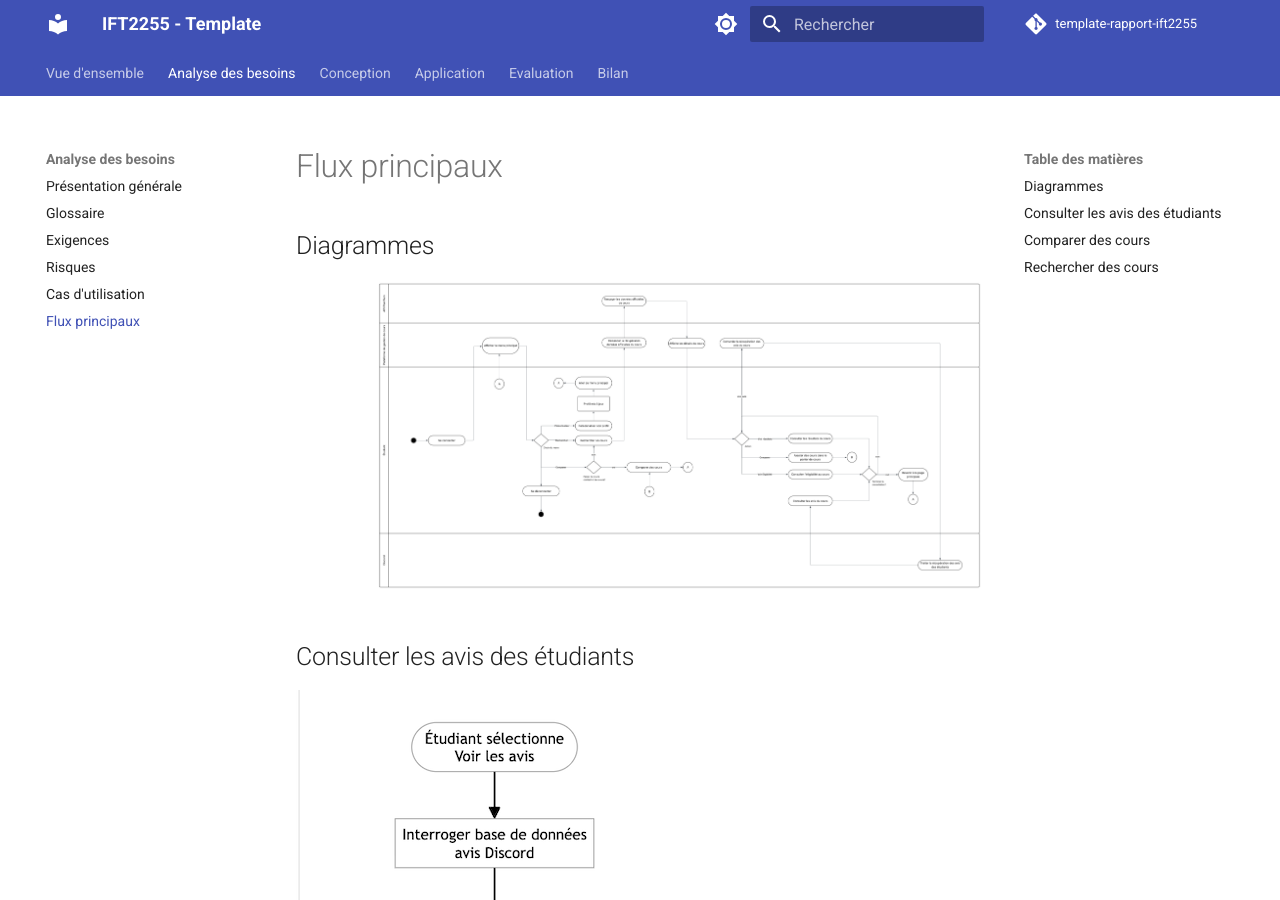
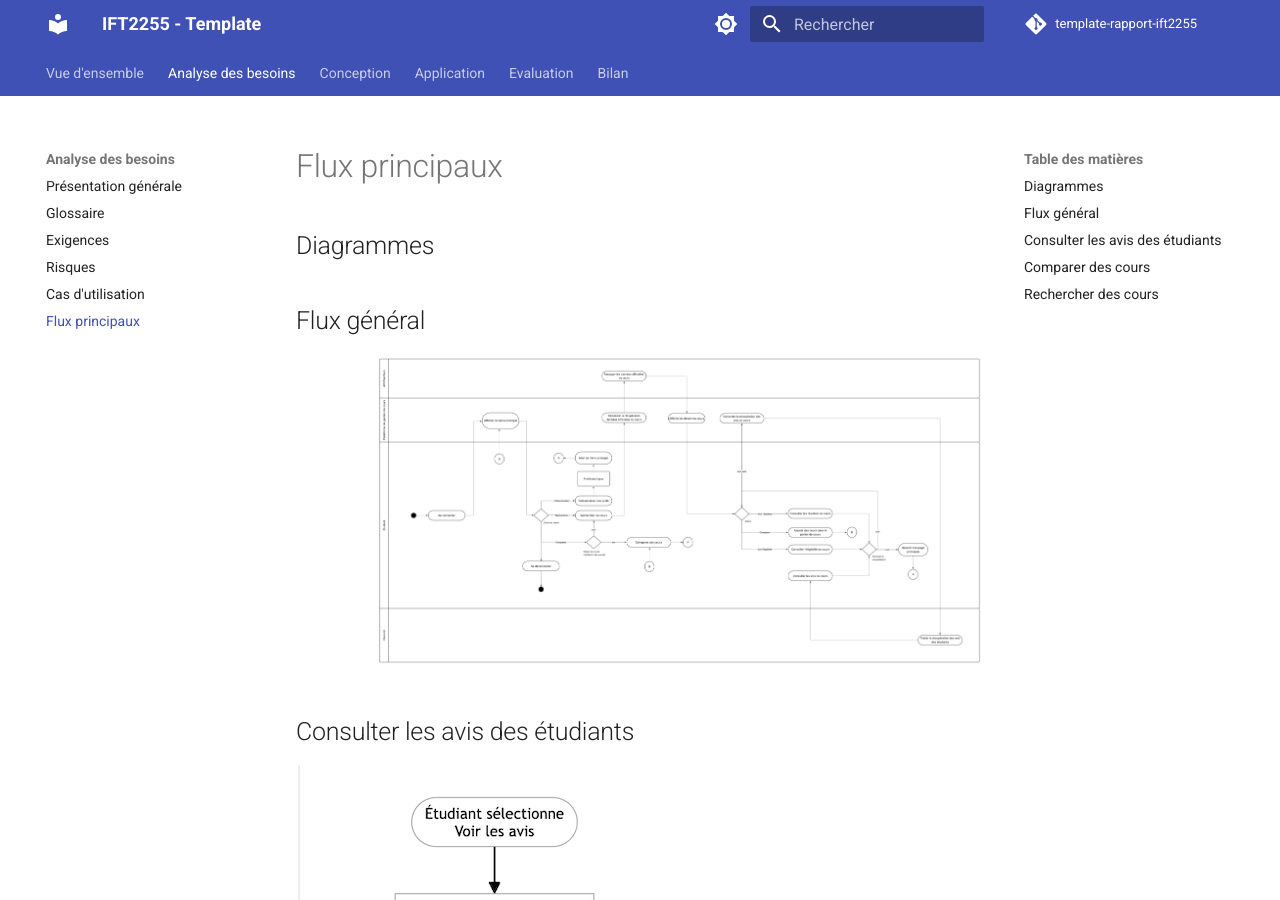
Before and after one commit to jujutheriault/IFT2255_Devoir1, an MkDocs documentation site: the page built from docs/besoins/flux-principaux.md, in a window 1280 px wide and 900 px high. Built offline with MkDocs 1.6.1 and Material for MkDocs 9.7.7, drawn with Linux system fonts in a browser that asks for light colours; comment, search, counter and statistics services are not loaded.

Commit message:
Update flux-principaux.md

```diff
--- a/docs/besoins/flux-principaux.md
+++ b/docs/besoins/flux-principaux.md
@@ -5,7 +5,7 @@ title: Analyse des besoins - Flux principaux
 # Flux principaux
 
 ## Diagrammes
-
+## Flux général
 ![Flux général](../Images/generalFlow.png)
 ## Consulter les avis des étudiants
 ![Flux Avis](../Images/Avis_etudiants.png)
```
